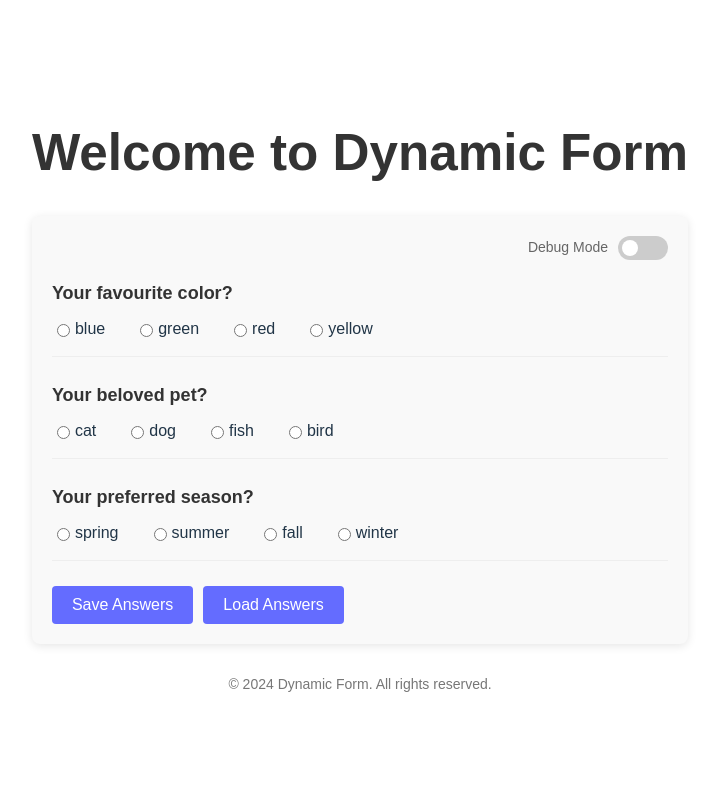
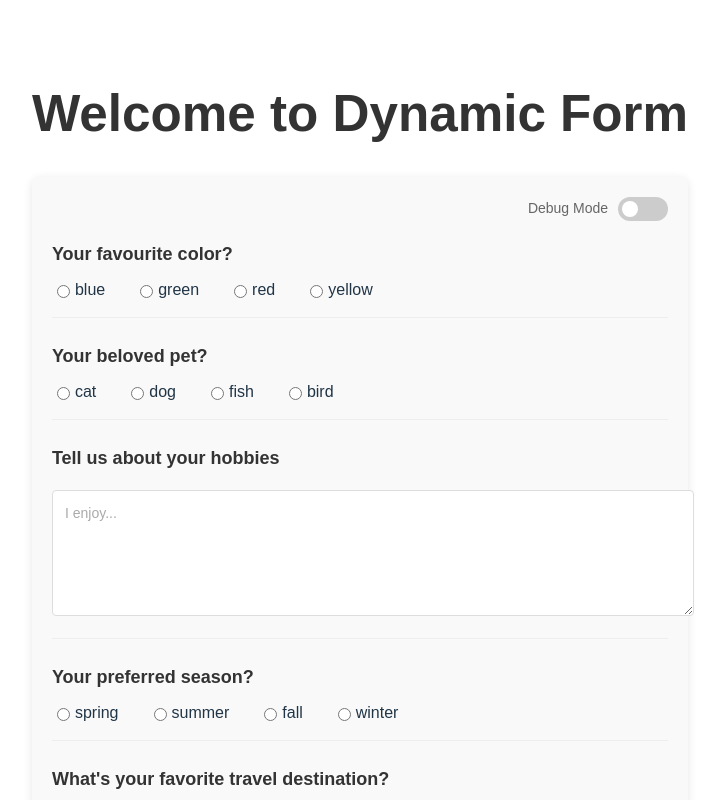
Before and after one commit to chtz/cursordemo_dynamicform, a React (Vite) app: page / in a window 1280 px wide. Shown: the top 800 px of the page, without its empty margins (280-1005 px from the left). Built offline with nearby package versions, Linux system fonts and the light colour scheme.

Commit message:
introduced new input element type 'text'

```diff
--- a/src/App.css
+++ b/src/App.css
@@ -290,3 +290,27 @@ footer {
 .read-the-docs {
   color: #888;
 }
+
+.text-input {
+  width: 100%;
+  min-height: 100px;
+  padding: 12px;
+  margin-top: 8px;
+  border: 1px solid #ddd;
+  border-radius: 4px;
+  font-family: inherit;
+  font-size: 14px;
+  line-height: 1.5;
+  resize: vertical;
+  transition: border-color 0.3s;
+}
+
+.text-input:focus {
+  outline: none;
+  border-color: #646cff;
+  box-shadow: 0 0 0 3px rgba(100, 108, 255, 0.1);
+}
+
+.text-input::placeholder {
+  color: #aaa;
+}
--- a/src/App.jsx
+++ b/src/App.jsx
@@ -3,14 +3,36 @@ import './App.css'
 import { saveAnswers, loadAnswers, saveQuestions, loadQuestions, clearAllStoredData } from './services/answerService'
 
 function App() {
-  // Define initial questions and their possible answers
-  const initialQuestions = [
-    {"Your favourite color?": ["blue", "green", "red", "yellow"]},
-    {"Your beloved pet?": ["cat", "dog", "fish", "bird"]},
-    {"Your preferred season?": ["spring", "summer", "fall", "winter"]}
+  // Define initial form items with different types
+  const initialFormItems = [
+    {
+      type: "choice",
+      question: "Your favourite color?",
+      options: ["blue", "green", "red", "yellow"]
+    },
+    {
+      type: "choice",
+      question: "Your beloved pet?",
+      options: ["cat", "dog", "fish", "bird"]
+    },
+    {
+      type: "text",
+      question: "Tell us about your hobbies",
+      placeholder: "I enjoy..."
+    },
+    {
+      type: "choice",
+      question: "Your preferred season?",
+      options: ["spring", "summer", "fall", "winter"]
+    },
+    {
+      type: "text",
+      question: "What's your favorite travel destination?",
+      placeholder: "Enter destination and why you love it..."
+    }
   ];
 
-  const [questionsAndAnswers, setQuestionsAndAnswers] = useState(initialQuestions);
+  const [formItems, setFormItems] = useState(initialFormItems);
   const [questionsJson, setQuestionsJson] = useState('');
 
   // State to store user's answers
@@ -28,12 +50,12 @@ function App() {
         const savedQuestions = await loadQuestions();
         if (savedQuestions) {
           console.log('Loaded questions from localStorage:', savedQuestions);
-          setQuestionsAndAnswers(savedQuestions);
+          setFormItems(savedQuestions);
           setQuestionsStatus('Questions loaded successfully from localStorage');
         } else {
           console.log('No saved questions found, using initial questions');
           // No saved questions, use initial questions
-          setQuestionsAndAnswers(initialQuestions);
+          setFormItems(initialFormItems);
         }
 
         // Load answers
@@ -55,15 +77,23 @@ function App() {
   // Update questions JSON when debug mode is toggled
   useEffect(() => {
     if (debugMode) {
-      setQuestionsJson(JSON.stringify(questionsAndAnswers, null, 2));
+      setQuestionsJson(JSON.stringify(formItems, null, 2));
     }
   }, [debugMode]);
 
-  // Handle radio button change
-  const handleAnswerChange = (question, answer) => {
+  // Handle choice/radio button change
+  const handleChoiceChange = (question, answer) => {
     setUserAnswers({
       ...userAnswers,
       [question]: answer
+    });
+  };
+
+  // Handle text input change
+  const handleTextChange = (question, value) => {
+    setUserAnswers({
+      ...userAnswers,
+      [question]: value
     });
   };
 
@@ -99,7 +129,7 @@ function App() {
   // Handle saving questions
   const handleSaveQuestions = async () => {
     try {
-      await saveQuestions(questionsAndAnswers);
+      await saveQuestions(formItems);
       setQuestionsStatus('Questions saved successfully');
       setTimeout(() => setQuestionsStatus(''), 3000);
     } catch (error) {
@@ -113,13 +143,13 @@ function App() {
     try {
       const savedQuestions = await loadQuestions();
       if (savedQuestions) {
-        setQuestionsAndAnswers(savedQuestions);
+        setFormItems(savedQuestions);
         setQuestionsJson(JSON.stringify(savedQuestions, null, 2));
         setQuestionsStatus('Questions loaded successfully');
       } else {
         setQuestionsStatus('No saved questions found, using initial questions');
-        setQuestionsAndAnswers(initialQuestions);
-        setQuestionsJson(JSON.stringify(initialQuestions, null, 2));
+        setFormItems(initialFormItems);
+        setQuestionsJson(JSON.stringify(initialFormItems, null, 2));
       }
       setTimeout(() => setQuestionsStatus(''), 3000);
     } catch (error) {
@@ -135,8 +165,8 @@ function App() {
       await clearAllStoredData();
 
       // Reset questions to initial state
-      setQuestionsAndAnswers(initialQuestions);
-      setQuestionsJson(JSON.stringify(initialQuestions, null, 2));
+      setFormItems(initialFormItems);
+      setQuestionsJson(JSON.stringify(initialFormItems, null, 2));
 
       // Reset answers
       setUserAnswers({});
@@ -161,7 +191,7 @@ function App() {
     setDebugMode(!debugMode);
     if (!debugMode) {
       // When turning debug mode on, update the JSON display
-      setQuestionsJson(JSON.stringify(questionsAndAnswers, null, 2));
+      setQuestionsJson(JSON.stringify(formItems, null, 2));
     }
   };
 
@@ -173,7 +203,7 @@ function App() {
     try {
       const parsedQuestions = JSON.parse(newValue);
       if (Array.isArray(parsedQuestions)) {
-        setQuestionsAndAnswers(parsedQuestions);
+        setFormItems(parsedQuestions);
         setJsonError('');
       } else {
         setJsonError('Questions data must be an array');
@@ -192,6 +222,50 @@ function App() {
       setJsonError('');
     } catch (error) {
       setJsonError('Cannot format: Invalid JSON');
+    }
+  };
+
+  // Render a form item based on its type
+  const renderFormItem = (item, index) => {
+    switch (item.type) {
+      case 'choice':
+        return (
+          <div key={index} className="question-container">
+            <p className="question-label">{item.question}</p>
+            <div className="answer-options">
+              {item.options.map((option, optionIndex) => (
+                <div key={optionIndex} className="radio-option">
+                  <input
+                    type="radio"
+                    id={`q${index}-a${optionIndex}`}
+                    name={`question-${index}`}
+                    value={option}
+                    checked={userAnswers[item.question] === option}
+                    onChange={() => handleChoiceChange(item.question, option)}
+                  />
+                  <label htmlFor={`q${index}-a${optionIndex}`}>{option}</label>
+                </div>
+              ))}
+            </div>
+          </div>
+        );
+
+      case 'text':
+        return (
+          <div key={index} className="question-container">
+            <p className="question-label">{item.question}</p>
+            <textarea
+              className="text-input"
+              placeholder={item.placeholder || "Enter your answer..."}
+              value={userAnswers[item.question] || ''}
+              onChange={(e) => handleTextChange(item.question, e.target.value)}
+              rows={4}
+            />
+          </div>
+        );
+
+      default:
+        return <div key={index}>Unsupported item type: {item.type}</div>;
     }
   };
 
@@ -218,7 +292,7 @@ function App() {
 
         {debugMode && (
           <div className="debug-editor">
-            <h2>Questions and Answers (Debug Mode)</h2>
+            <h2>Form Items (Debug Mode)</h2>
             <div className="editor-controls">
               <button type="button" className="secondary-button" onClick={formatJson}>Format JSON</button>
               <button type="button" className="secondary-button" onClick={handleSaveQuestions}>Save Questions</button>
@@ -237,31 +311,8 @@ function App() {
         )}
 
         <form>
-          {questionsAndAnswers.map((questionObj, qIndex) => {
-            const question = Object.keys(questionObj)[0];
-            const answers = questionObj[question];
+          {formItems.map((item, index) => renderFormItem(item, index))}
 
-            return (
-              <div key={qIndex} className="question-container">
-                <p className="question-label">{question}</p>
-                <div className="answer-options">
-                  {answers.map((answer, aIndex) => (
-                    <div key={aIndex} className="radio-option">
-                      <input
-                        type="radio"
-                        id={`q${qIndex}-a${aIndex}`}
-                        name={`question-${qIndex}`}
-                        value={answer}
-                        checked={userAnswers[question] === answer}
-                        onChange={() => handleAnswerChange(question, answer)}
-                      />
-                      <label htmlFor={`q${qIndex}-a${aIndex}`}>{answer}</label>
-                    </div>
-                  ))}
-                </div>
-              </div>
-            );
-          })}
           <div className="button-group">
             <button type="button" className="primary-button" onClick={handleSaveAnswers}>Save Answers</button>
             <button type="button" className="primary-button" onClick={handleLoadAnswers}>Load Answers</button>
```
